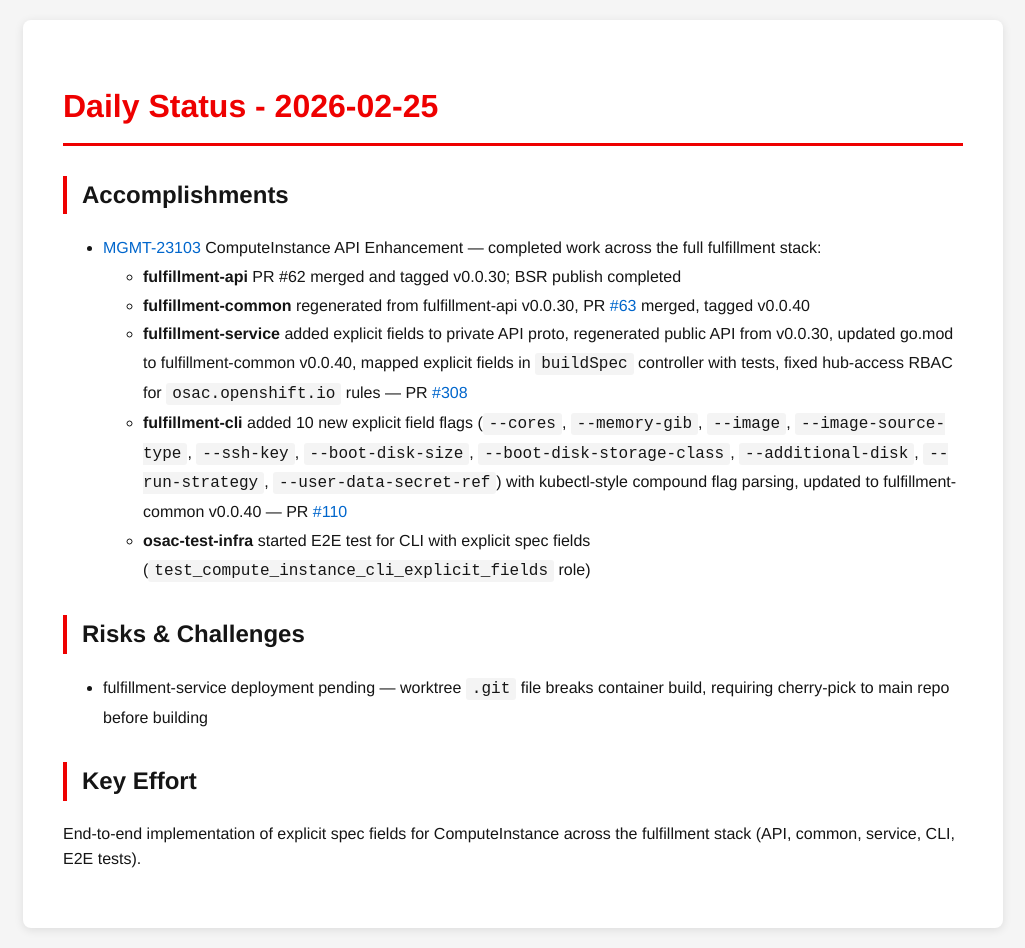
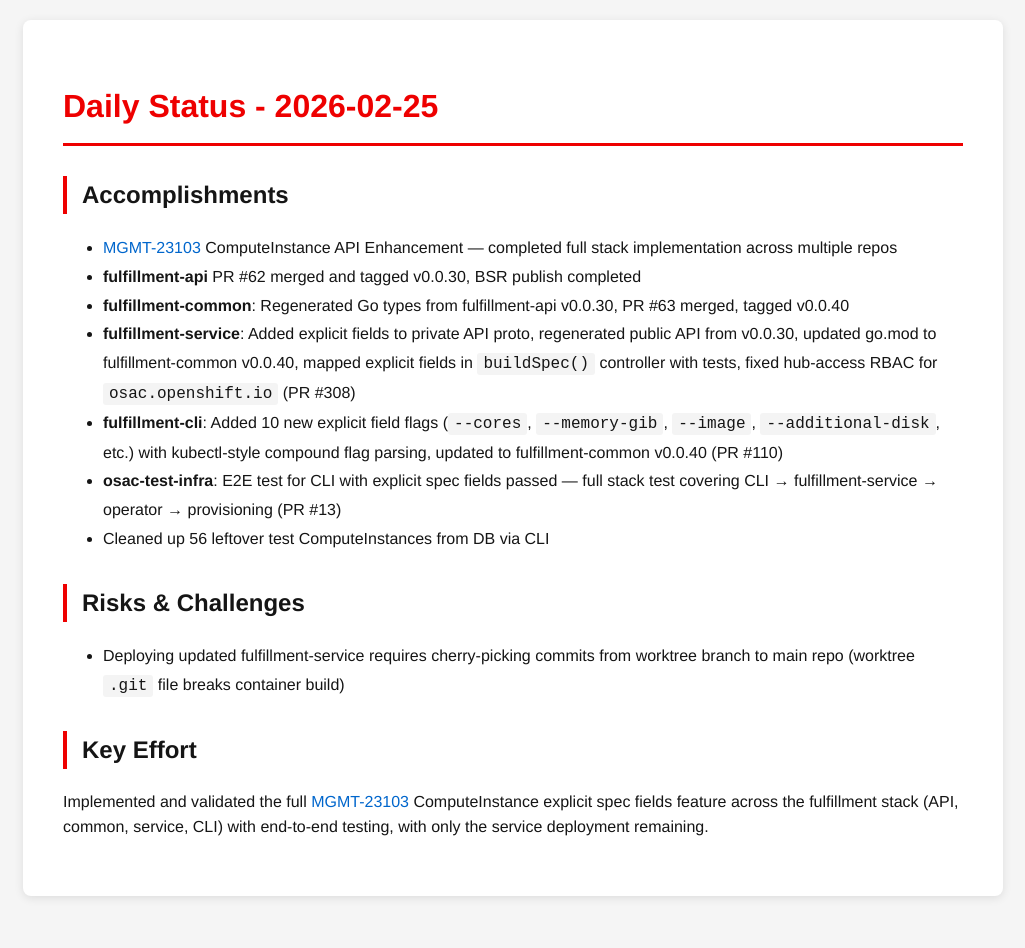
Before and after one commit to tzvatot/daily-status, a Jekyll site: the page built from 2026-02-25.md, in a window 1280 px wide. Shown: the whole page, without its empty margins (127-1152 px from the left). Built offline with Jekyll 4.4.1, drawn with Linux system fonts in a browser that asks for light colours; after the commit the page ends 916 px from its top, so only the background shows below that.

Commit message:
Daily status update - 2026-02-25

```diff
--- a/2026-02-25.md
+++ b/2026-02-25.md
@@ -8,17 +8,18 @@ date: 2026-02-25
 
 ## Accomplishments
 
-- [MGMT-23103](https://issues.redhat.com/browse/MGMT-23103) ComputeInstance API Enhancement — completed work across the full fulfillment stack:
-  - **fulfillment-api** PR #62 merged and tagged v0.0.30; BSR publish completed
-  - **fulfillment-common** regenerated from fulfillment-api v0.0.30, PR [#63](https://github.com/osac-project/fulfillment-common/pull/63) merged, tagged v0.0.40
-  - **fulfillment-service** added explicit fields to private API proto, regenerated public API from v0.0.30, updated go.mod to fulfillment-common v0.0.40, mapped explicit fields in `buildSpec` controller with tests, fixed hub-access RBAC for `osac.openshift.io` rules — PR [#308](https://github.com/osac-project/fulfillment-service/pull/308)
-  - **fulfillment-cli** added 10 new explicit field flags (`--cores`, `--memory-gib`, `--image`, `--image-source-type`, `--ssh-key`, `--boot-disk-size`, `--boot-disk-storage-class`, `--additional-disk`, `--run-strategy`, `--user-data-secret-ref`) with kubectl-style compound flag parsing, updated to fulfillment-common v0.0.40 — PR [#110](https://github.com/osac-project/fulfillment-cli/pull/110)
-  - **osac-test-infra** started E2E test for CLI with explicit spec fields (`test_compute_instance_cli_explicit_fields` role)
+- [MGMT-23103](https://issues.redhat.com/browse/MGMT-23103) ComputeInstance API Enhancement — completed full stack implementation across multiple repos
+- **fulfillment-api** PR #62 merged and tagged v0.0.30, BSR publish completed
+- **fulfillment-common**: Regenerated Go types from fulfillment-api v0.0.30, PR #63 merged, tagged v0.0.40
+- **fulfillment-service**: Added explicit fields to private API proto, regenerated public API from v0.0.30, updated go.mod to fulfillment-common v0.0.40, mapped explicit fields in `buildSpec()` controller with tests, fixed hub-access RBAC for `osac.openshift.io` (PR #308)
+- **fulfillment-cli**: Added 10 new explicit field flags (`--cores`, `--memory-gib`, `--image`, `--additional-disk`, etc.) with kubectl-style compound flag parsing, updated to fulfillment-common v0.0.40 (PR #110)
+- **osac-test-infra**: E2E test for CLI with explicit spec fields passed — full stack test covering CLI → fulfillment-service → operator → provisioning (PR #13)
+- Cleaned up 56 leftover test ComputeInstances from DB via CLI
 
 ## Risks & Challenges
 
-- fulfillment-service deployment pending — worktree `.git` file breaks container build, requiring cherry-pick to main repo before building
+- Deploying updated fulfillment-service requires cherry-picking commits from worktree branch to main repo (worktree `.git` file breaks container build)
 
 ## Key Effort
 
-End-to-end implementation of explicit spec fields for ComputeInstance across the fulfillment stack (API, common, service, CLI, E2E tests).
+Implemented and validated the full [MGMT-23103](https://issues.redhat.com/browse/MGMT-23103) ComputeInstance explicit spec fields feature across the fulfillment stack (API, common, service, CLI) with end-to-end testing, with only the service deployment remaining.
```
